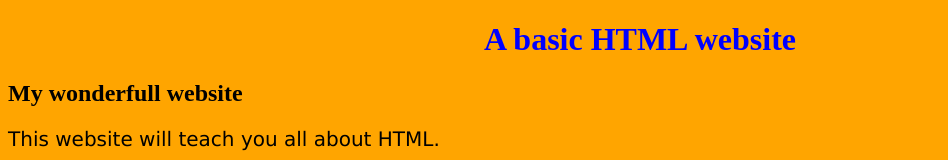
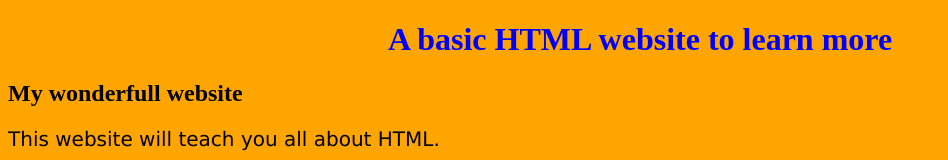
Before and after one commit to fallouua92/css-testing, a plain HTML site: page index.html in a window 1280 px wide. Shown: the top 160 px of the page, without its empty margins (0-948 px from the left). Drawn offline with Linux system fonts and the light colour scheme.

Commit message:
finxing code

```diff
--- a/index.html
+++ b/index.html
@@ -12,7 +12,7 @@
 
 
 
-		<centre>	<h1> A basic HTML website</h1> </center>
+		<centre>	<h1> A basic HTML website to learn more </h1> </center>
 		<h2> My wonderfull website </h2>
 		<p>This website will teach you all about HTML.</p>
 
```
